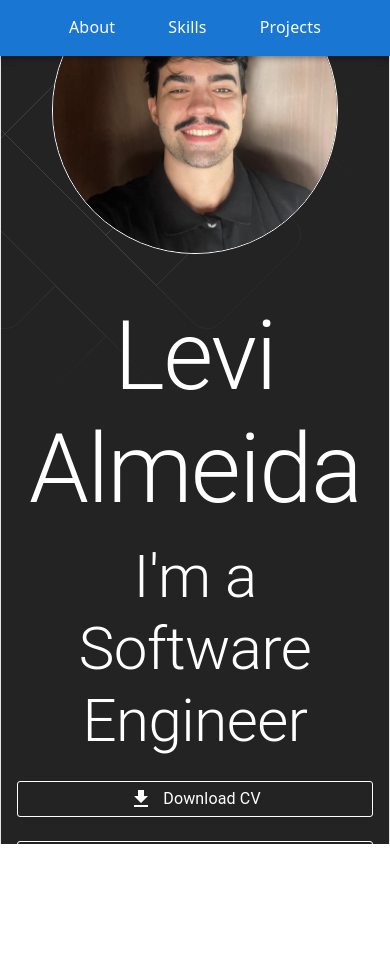
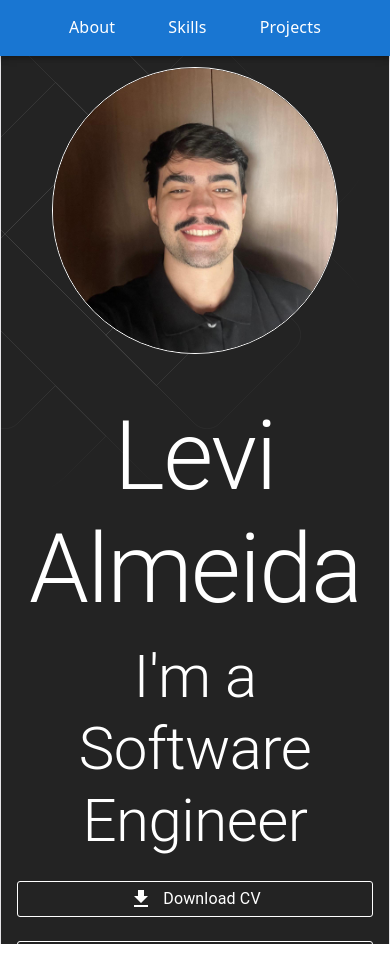
Before and after one commit to Levi-Almeida/my-portifolio, a React (Vite) app: page / in a window 390 px wide. Before the commit the page ends 877 px from the top, so only its background shows below. Built offline with nearby package versions, Linux system fonts and the light colour scheme; the HTML template or start-up script is replaced by a standard one.

Commit message:
fix: Hero Component UI

```diff
--- a/src/pages/Home/sections/Hero/Hero.tsx
+++ b/src/pages/Home/sections/Hero/Hero.tsx
@@ -16,6 +16,12 @@ const Hero = () => {
         height: "100vh",
         display: "flex",
         alignItems: "center",
+        [theme.breakpoints.up('xs')]: {
+            paddingTop: "100px"
+        },
+        [theme.breakpoints.up('md')]: {
+            paddingTop: "0px"
+        }
     }))
 
     const StyledImg = styled("img")(() => ({
@@ -31,13 +37,13 @@ const Hero = () => {
             <StyledHero>
                 <Container sx={{ maxWidth: "lg" }}>
                     <Grid container spacing={2}>
-                        <Grid size={{ xs: 12, md: 5}}>
+                        <Grid size={{ xs: 12, md: 5 }}>
                             <Box sx={{ position: "relative", pb: 3 }}>
 
                                 <Box sx={{ position: "absolute", width: "150%", top: -100, right: 0 }} >
                                     <AnimatedBackground />
                                 </Box>
-                                <Box sx={{ textAlign:"center", position:"relative"}} >
+                                <Box sx={{ textAlign: "center", position: "relative" }} >
                                     <StyledImg src={Avatar} />
                                 </Box>
                             </Box>
```
